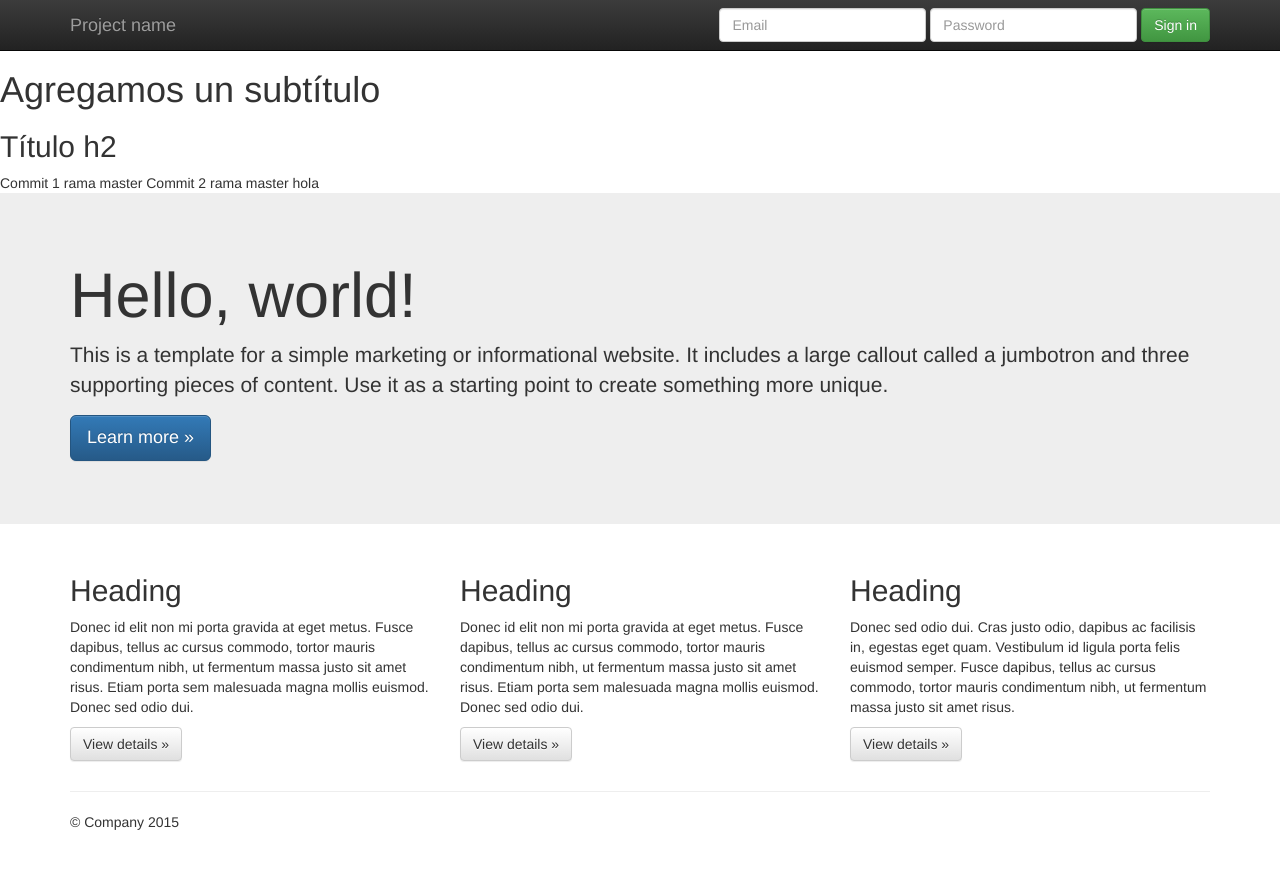
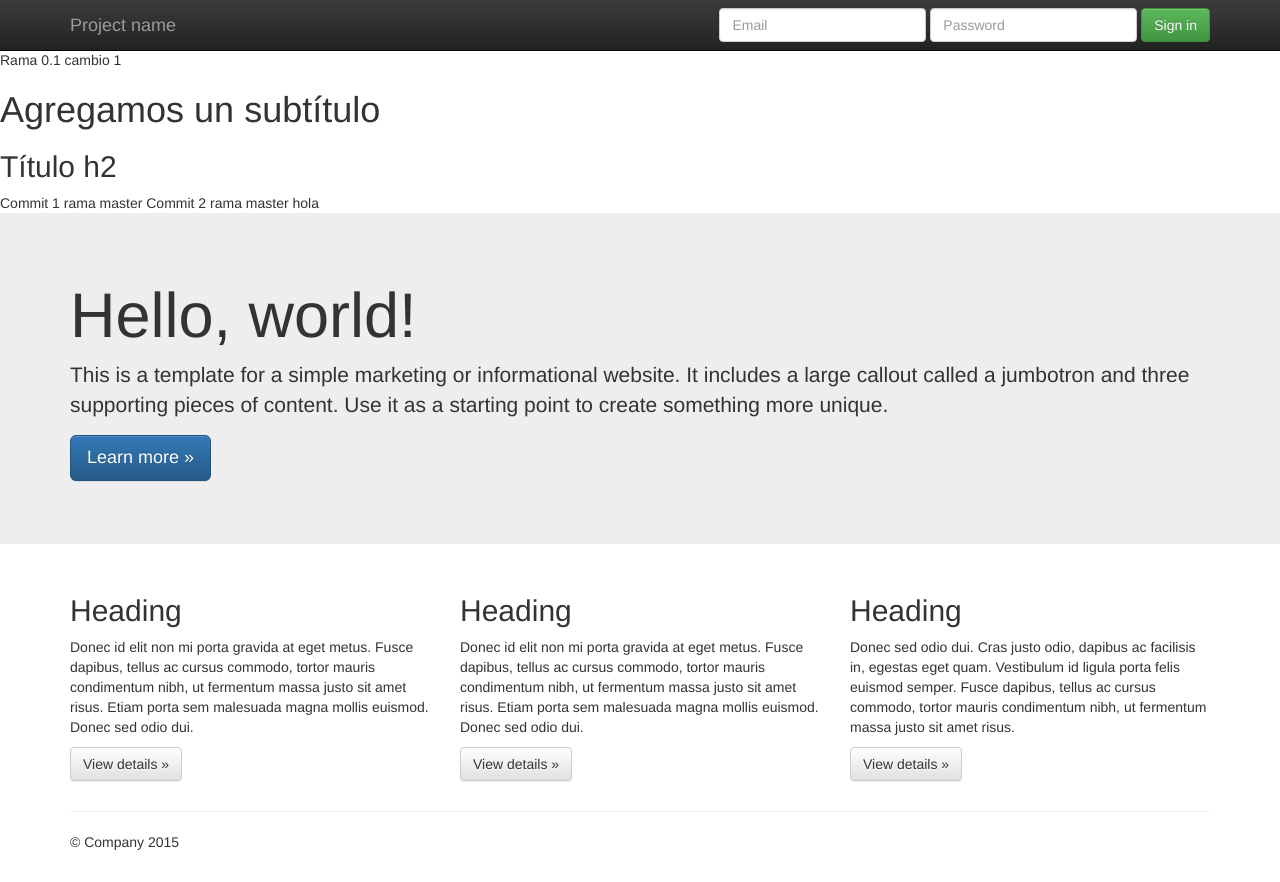
Before and after one commit to RikaMzHyde/severo-ed-git, a plain HTML site: page index.html in a window 1280 px wide. Drawn offline with nearby package versions, Linux system fonts and the light colour scheme.

Commit message:
Añadimos el cambio a index.html

```diff
--- a/index.html
+++ b/index.html
@@ -4,6 +4,7 @@
 <!--[if IE 8]>         <html class="no-js lt-ie9" lang=""> <![endif]-->
 <!--[if gt IE 8]><!--> <html class="no-js" lang=""> <!--<![endif]-->
     <head>
+      Rama 0.1 cambio 1
         <meta charset="utf-8">
         <meta http-equiv="X-UA-Compatible" content="IE=edge,chrome=1">
         <title>Proyecto 01 Stash</title>
```
